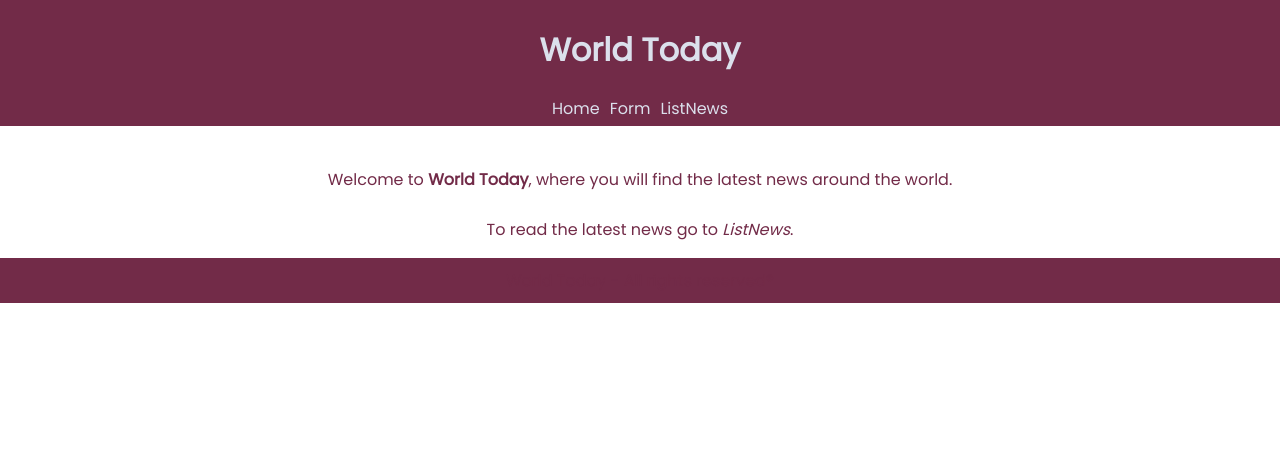
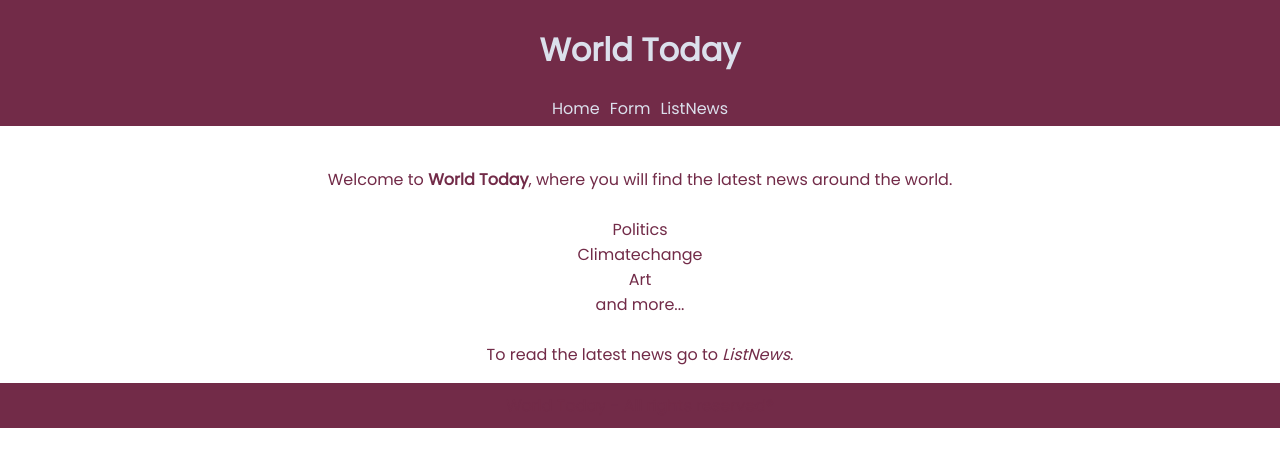
Before and after one commit to miguelherreravillanueva/Proyecto_React.Newspage, a React (Create React App) app: page /home in a window 1280 px wide. Shown: the top 466 px of the page. Built offline with nearby package versions, Linux system fonts and the light colour scheme; the HTML template or start-up script is replaced by a standard one.

Commit message:
img LinkNews fixed

```diff
--- a/src/components/Form/Form.jsx
+++ b/src/components/Form/Form.jsx
@@ -55,6 +55,7 @@ const Form = () => {
     return (
         <form>
         <div>
+            <br />
             <span>Fill the gaps to create a new</span>
             <br />
             <form onSubmit={handleSubmit}>
--- a/src/components/Home/Home.jsx
+++ b/src/components/Home/Home.jsx
@@ -1,21 +1,30 @@
 import React from 'react';
 import './Home.scss';
 // import logo from "../image"
-const Home = ()=>{
-    return(
+const Home = () => {
+    return (
         <div>
 
-           <br/>
+            <br />
             <p>Welcome to <strong>World Today</strong>, where you will find the latest news around the world.
-                <br/>
-                <br/>
+                <br />
+                <br />
+                Politics
+                <br />
+                Climatechange
+                <br />
+                Art
+                <br />
+                and more...
+                <br />
+                <br />
                 To read the latest news go to <i>ListNews</i>.
                 {/* <img src={logo} alt="" /> */}
 
             </p>
 
         </div>
-       )
+    )
 }
 
 export default Home
--- a/src/components/HotNew/HotNew.jsx
+++ b/src/components/HotNew/HotNew.jsx
@@ -9,7 +9,7 @@ const HotNew = (props) => {
         <div key={hotNew.id}>
             <p><strong>{hotNew.subsection}</strong></p>
             <p><i>{hotNew.title}</i></p>
-            <img src={hotNew.multimedia[1].url} alt="img" />
+            <img src={hotNew.multimedia[1].url} width="550" height="350" alt="img" />
         </div>
         </nav>
     )
```
